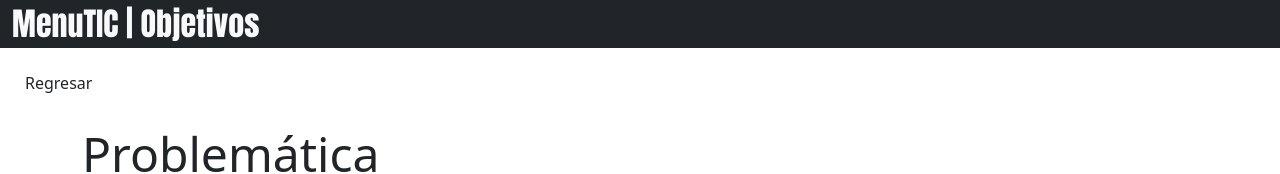
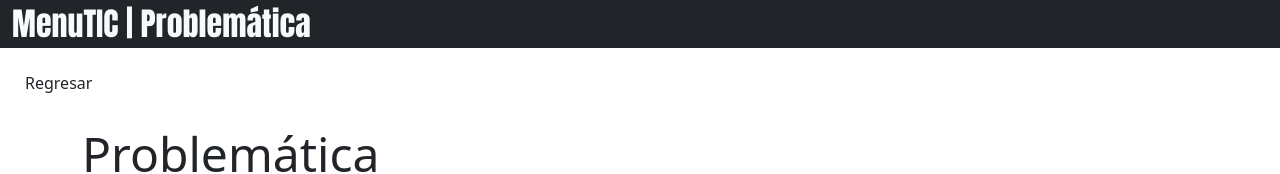
Before and after one commit to Felipe-Alvarez/Bruchure-menutic, a plain HTML site: page Brochure/problematica.html in a window 1280 px wide. Shown: the top 174 px of the page. Drawn offline with nearby package versions, Linux system fonts and the light colour scheme.

Commit message:
fist com

```diff
--- a/Brochure/problematica.html
+++ b/Brochure/problematica.html
@@ -19,7 +19,7 @@
         <nav class="row bg-dark h-auto">
             <span class="text-light"
                 style="font-family: Impact, Haettenschweiler, 'Arial Narrow Bold', sans-serif; font-size: 2em;">MenuTIC
-                | Objetivos</span>
+                | Problemática</span>
         </nav>
         <ul>
         </ul>
```
Also changed, not shown: Brochure/alcance.html (+1 -1 lines).
